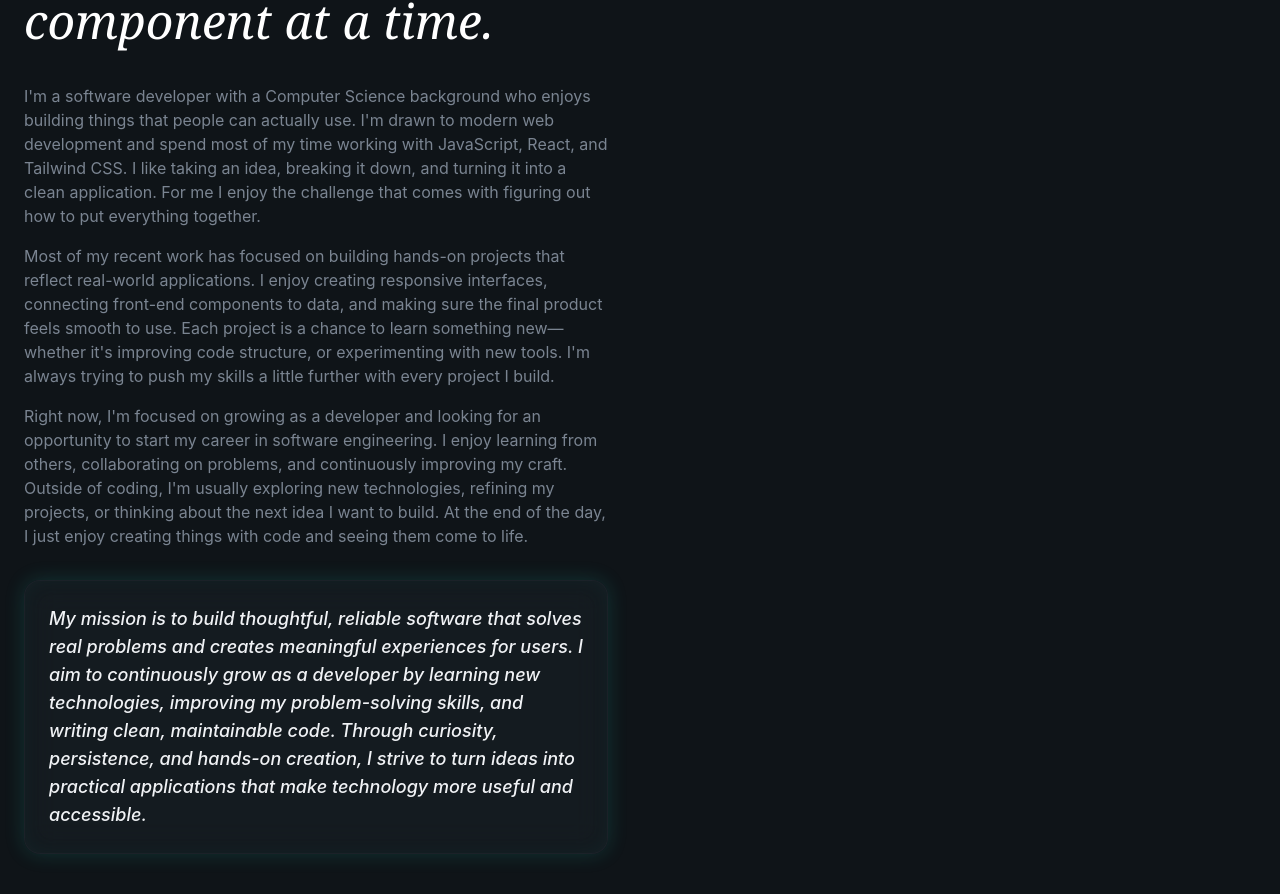
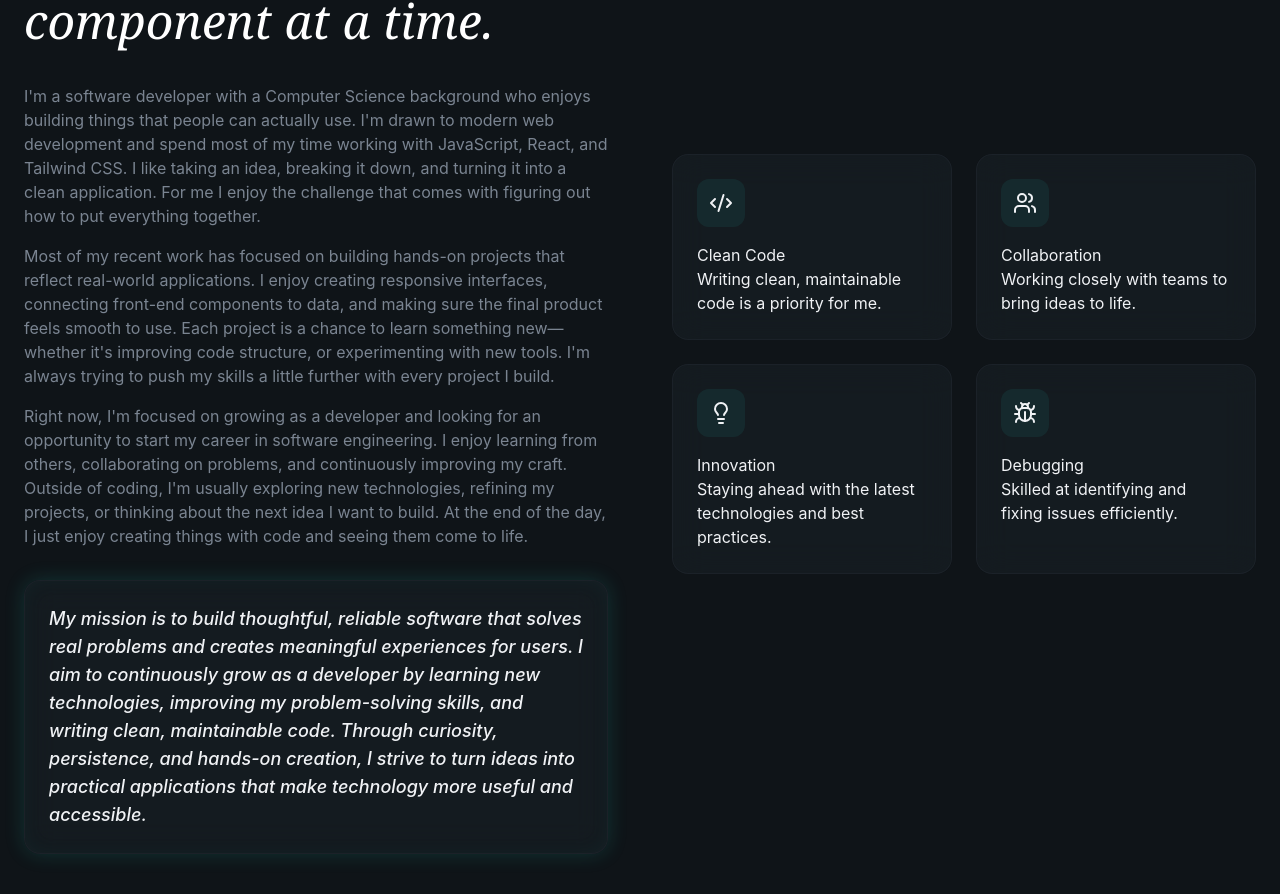
Before and after one commit to MoeF159/Portfolio, a React (Vite) app: page / in a window 1280 px wide. Shown: the part 1398-2292 px from the top of the page. Built offline with nearby package versions, Linux system fonts and the light colour scheme.

Commit message:
added highlights and its styling

```diff
--- a/src/sections/About.jsx
+++ b/src/sections/About.jsx
@@ -78,8 +78,22 @@ export const About = () => {
                 </div>
 
                 {/*  Right Column - Highlights */}
+                <div className="grid sm:grid-cols-2 gap-6">
+                    {highlights.map((item, index) => (
+                        <div
+                        key={index}
+                        className="glass p-6 rounded-2xl animate-fade-in"
+                        style={{animationDelay: `${(index + 1) * 100}ms`}}
+                        >
+                            <div className="w-12 h-12 rounded-xl bg-primary/10 flex items-center justify-center mb-4 hover:bg-primary/20">
+                                <item.icon />
+                            </div>
+                            <h3>{item.title}</h3>
+                            <p>{item.description}</p>
+                        </div>
+                    ))}
+                </div>
             </div>
-
         </div>
     </section>
 
```
